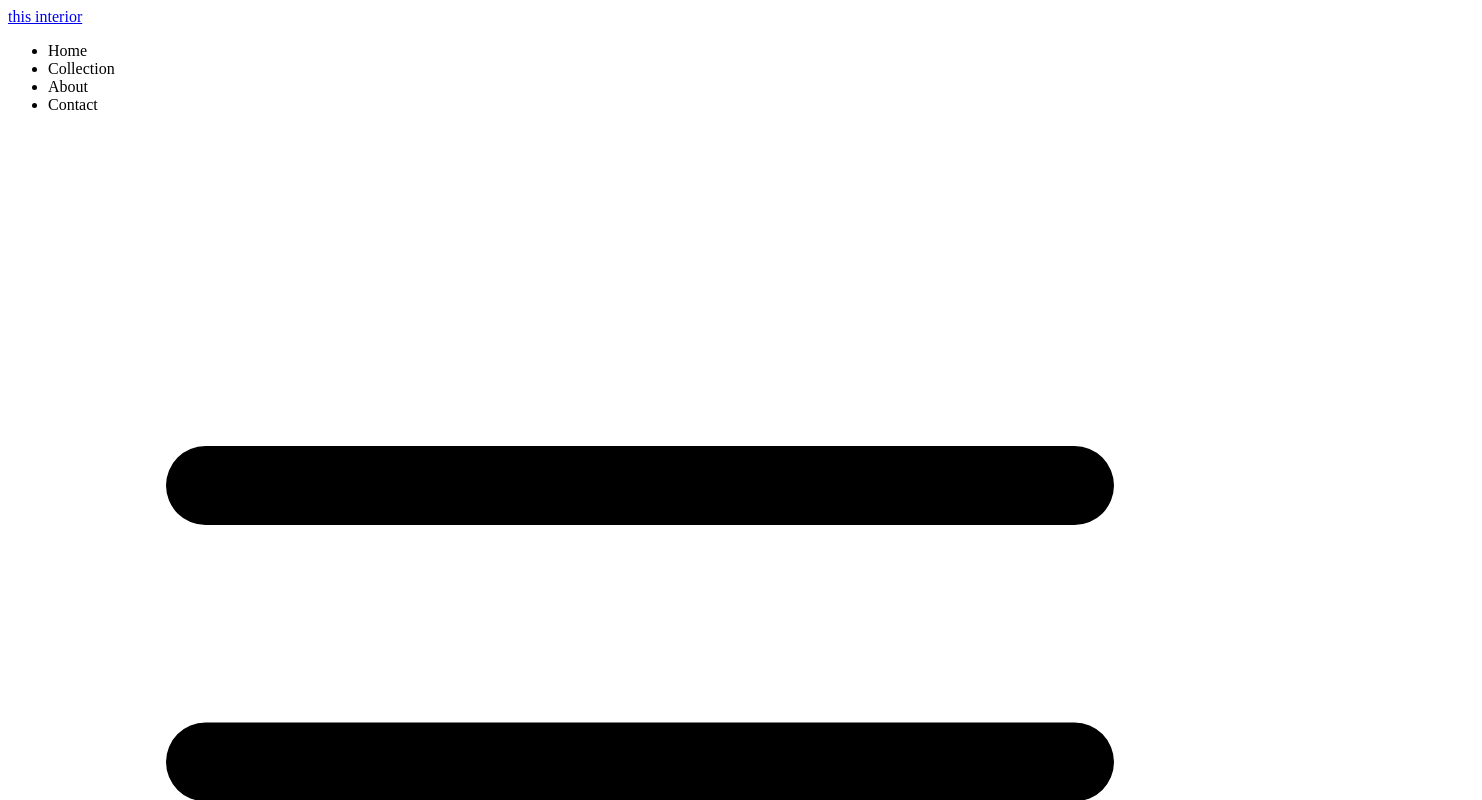
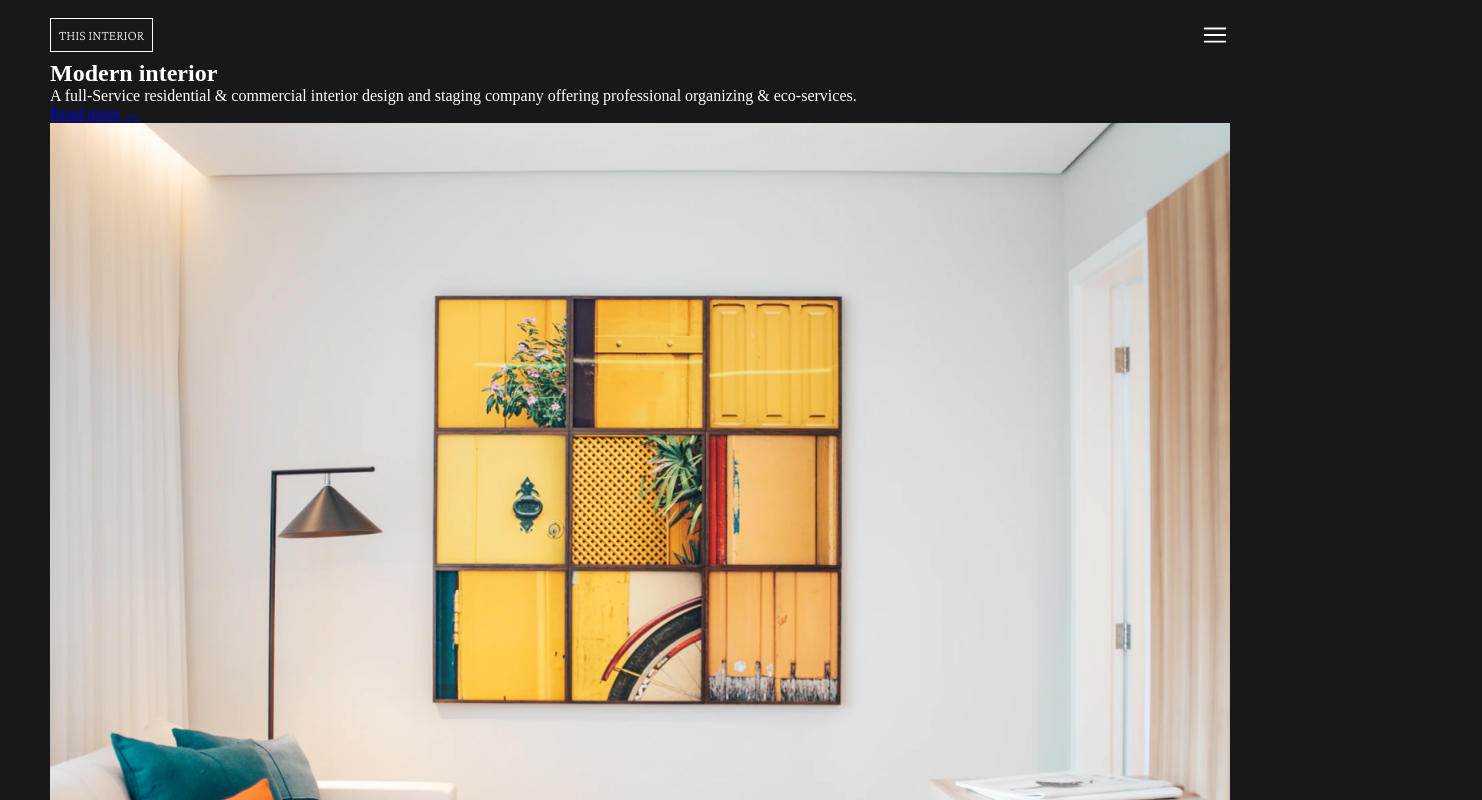
Before and after one commit to Venturaflrs99/interior-consultant, a plain HTML site: page index.html in a window 1280 px wide. Shown: the top 800 px of the page, 1482 px wide, since content can reach past the window. Drawn offline with nearby package versions, Linux system fonts and the light colour scheme.

Commit message:
style.css: header section styles

```diff
--- a/css/style.css
+++ b/css/style.css
@@ -5,3 +5,57 @@
     --ff-2: 'Lora', serif;
     --ff-3: 'Montserrat', sans-serif;
     }
+
+    *{
+        margin: 0;
+        padding: 0;
+        box-sizing: border-box;
+    }
+
+    body,html{
+        height: 100vh;
+        background-color: #181719;
+    }
+
+    .main{
+        max-width: 1200px;
+        height: 100%;
+        /* centra con margin */
+        margin-inline: auto;
+        padding: 0 10px;
+        color: #fff;
+    }
+
+    .img{
+        width: 100%;
+    }
+
+    /*************/
+    /* HEADER */
+    .nav{
+        display: flex;
+        justify-content: space-between;
+        align-items: center;
+        height: 60px;
+        padding-top: 10px;
+    }
+
+    .nav-links{
+        display: none;
+    }
+    .icon{
+        height: 30px;
+        width: 30px;
+    }
+
+    .button{
+        text-decoration: none;
+        text-transform: uppercase;
+        font-family: var(--ff-1);
+        font-weight: 200;
+        font-size: 14px;
+        color: #fff;
+        padding: 8px;
+        border: 1px solid #fff;
+    }
+    /*************/
```
Lines whose indentation alone changed are shown as unchanged.
